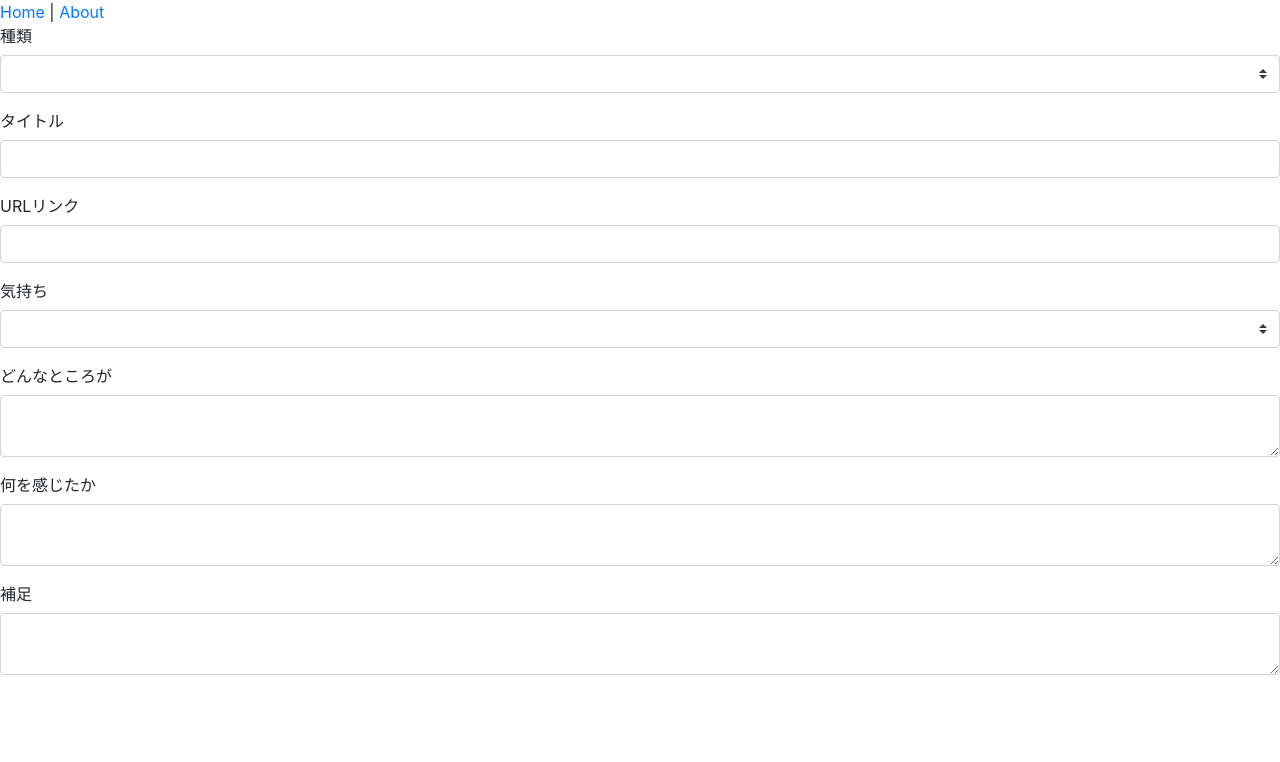
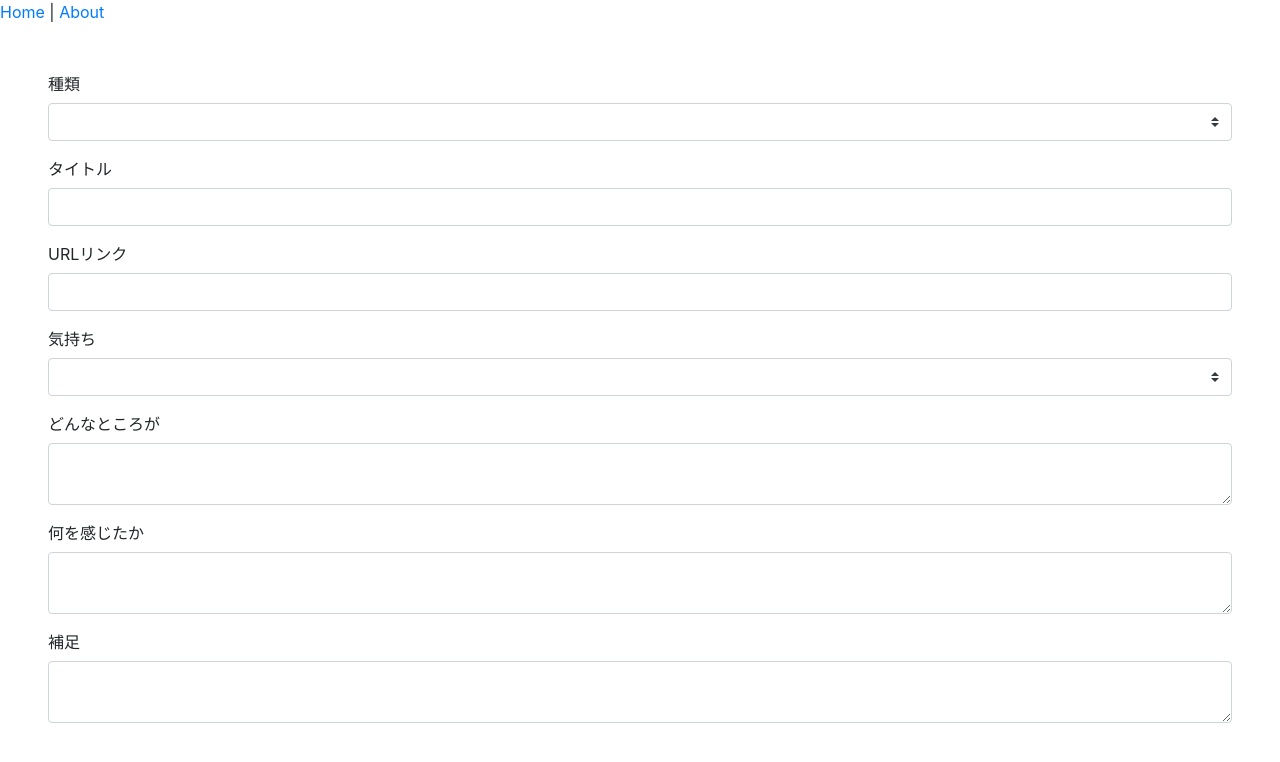
Before and after one commit to MofuMofu2/kansou-generator, a Vue app: page /#/ in a window 1280 px wide. Shown: the top 762 px of the page. Built offline with nearby package versions, Linux system fonts and the light colour scheme.

Commit message:
fix: #3 画面いっぱいに広がりすぎるのでmarginを入れた

```diff
--- a/src/views/Home.vue
+++ b/src/views/Home.vue
@@ -1,6 +1,6 @@
 <template>
   <div class="home">
-    <b-form>
+    <b-form class="m-5">
       <b-form-group id="kind-group" label="種類"
         ><b-form-select id="kind-select"></b-form-select
       ></b-form-group>
```
